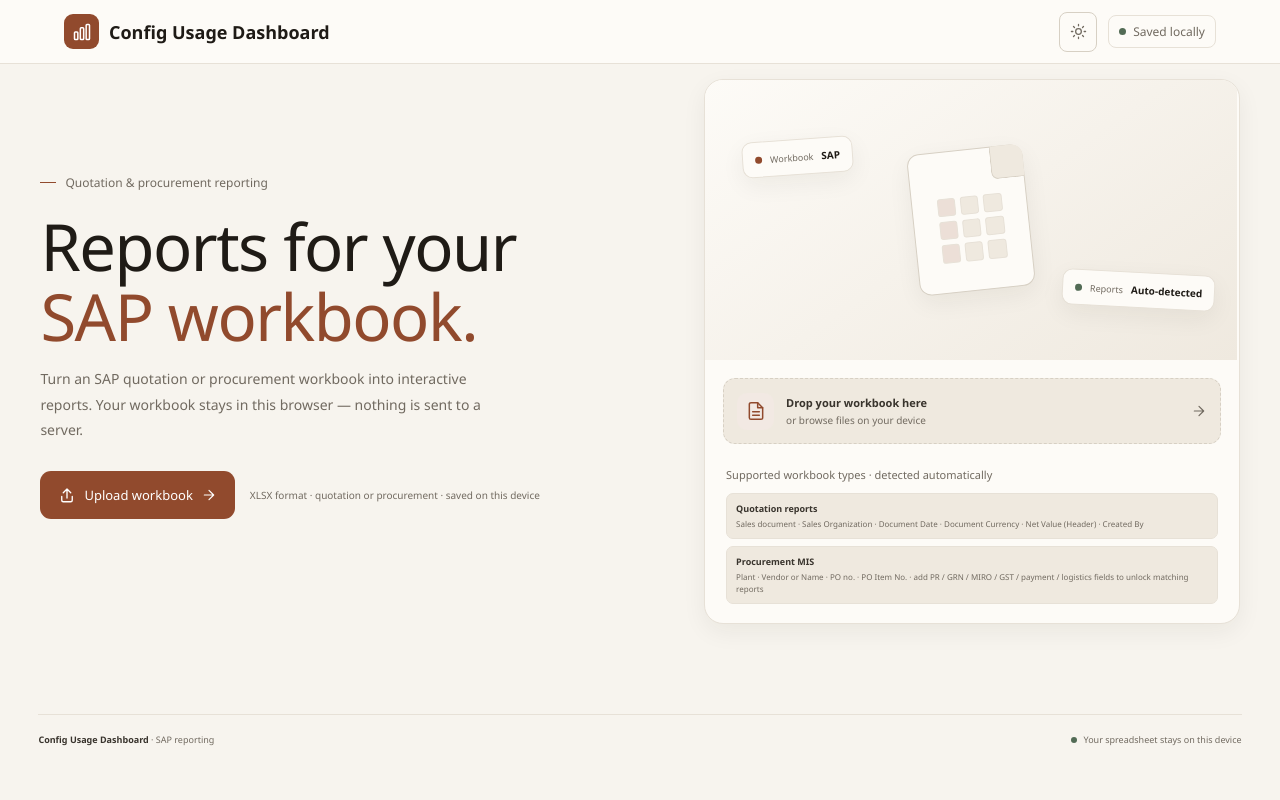
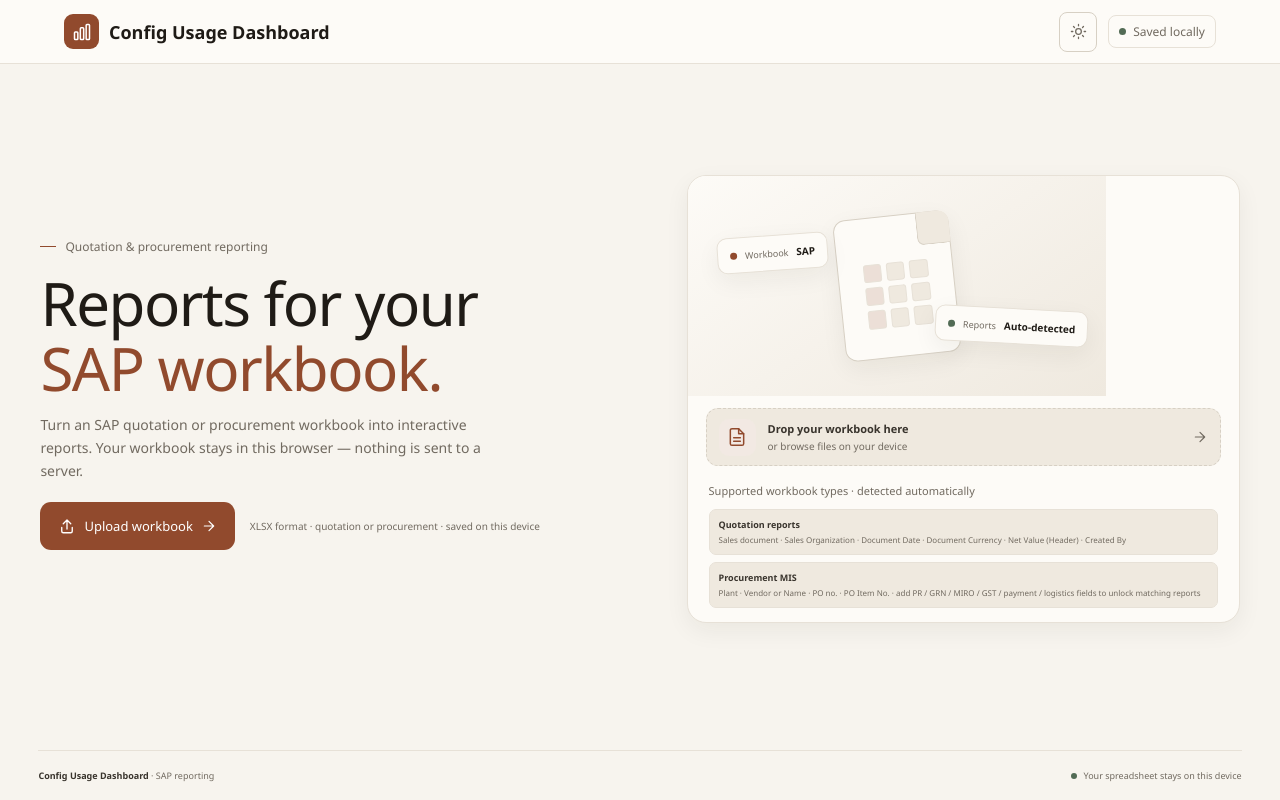
Before and after one commit to Gauravbhati2099/QReporterApp, a React (Vite) app: page / in a window 1280 px wide. Built offline with nearby package versions, Linux system fonts and the light colour scheme.

Commit message:
feat: enhance welcome workspace styling for improved layout and responsiveness

```diff
--- a/src/App.css
+++ b/src/App.css
@@ -479,11 +479,50 @@
 }
 
 .workspace.welcome-workspace {
+  display: flex;
+  flex-direction: column;
   padding-top: 0;
 }
 
 .workspace.welcome-workspace .welcome-screen {
+  flex: 1;
   padding-top: 0;
+}
+
+@media (min-width: 971px) {
+  .workspace.welcome-workspace .welcome-screen {
+    min-height: min(620px, calc(100vh - 240px));
+    gap: clamp(32px, 5vw, 72px);
+    padding: 8px 2px 24px;
+  }
+
+  .workspace.welcome-workspace .welcome-copy h1 {
+    margin: 16px 0 12px;
+    font-size: clamp(42px, 4.7vw, 60px);
+  }
+
+  .workspace.welcome-workspace .welcome-copy > p {
+    line-height: 1.65;
+  }
+
+  .workspace.welcome-workspace .welcome-actions {
+    margin-top: 20px;
+  }
+
+  .workspace.welcome-workspace .upload-illustration {
+    min-height: 150px;
+    max-height: 220px;
+  }
+
+  .workspace.welcome-workspace .drop-target {
+    min-height: 58px;
+    margin: 12px 18px;
+    padding: 8px 12px;
+  }
+
+  .workspace.welcome-workspace .requirements {
+    padding-bottom: 14px;
+  }
 }
 
 .welcome-copy {
```
